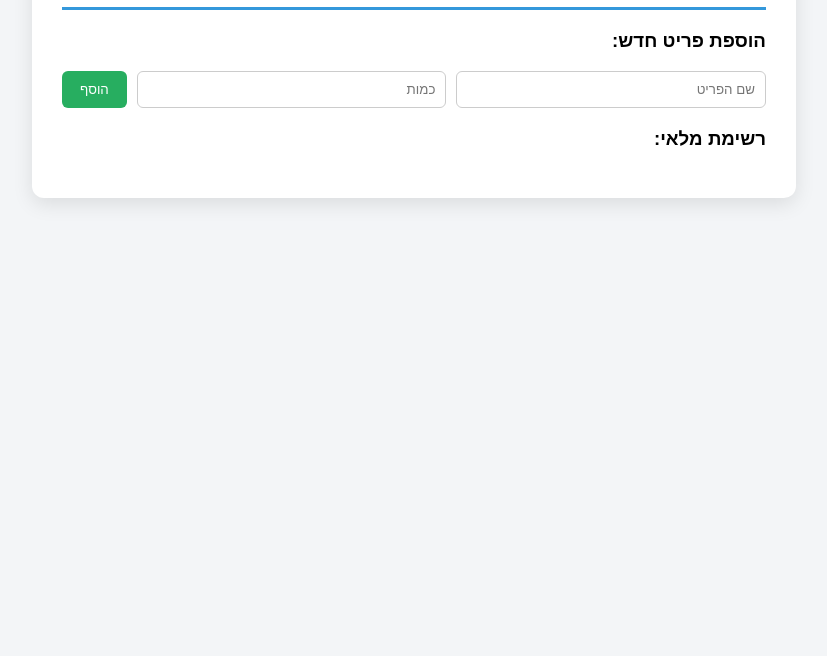
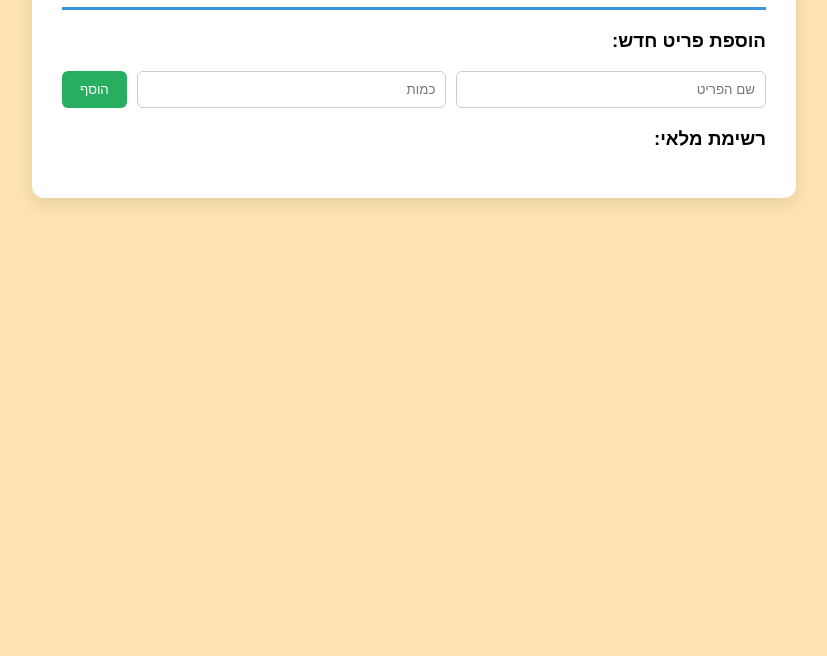
Before and after one commit to tehila180/inventoryG, a website: page frontend/public/index.html in a window 1280 px wide. Shown: the part 144-800 px from the top of the page, without its empty margins (226-1053 px from the left). Drawn offline with Linux system fonts and the light colour scheme; no server answers.

Commit message:
new commit 3

```diff
--- a/frontend/public/style.css
+++ b/frontend/public/style.css
@@ -1,6 +1,6 @@
 body {
     font-family: Arial, sans-serif;
-    background-color: #f3f5f7;
+    background-color: #fde4b1;
     margin: 0;
 }
 
```
Also changed, not shown: frontend/public/index.html (+1 -1 lines).
